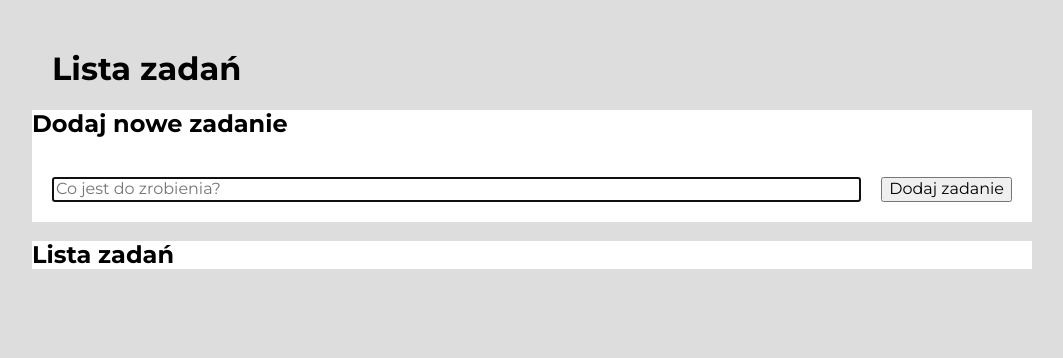
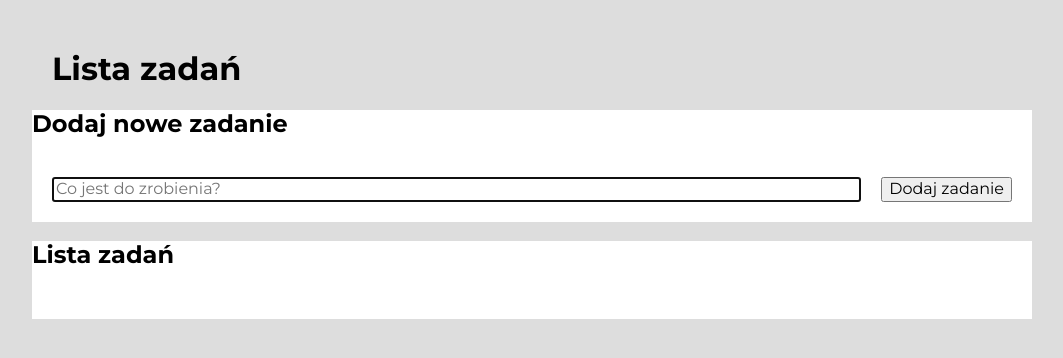
Before and after one commit to RafalSzymanskiKBH/to-do-list, a plain HTML site: page index.html in a window 1280 px wide. Shown: the whole page, without its empty margins (108-1171 px from the left). Drawn offline with nearby package versions, Linux system fonts and the light colour scheme.

Commit message:
add css list padding margin

```diff
--- a/css/style.css
+++ b/css/style.css
@@ -28,3 +28,8 @@ html {
     grid-gap: 20px;
     padding: 20px;
 }
+.list {
+    list-style: none;
+    padding: 15px;
+    margin: 0;
+}
```
